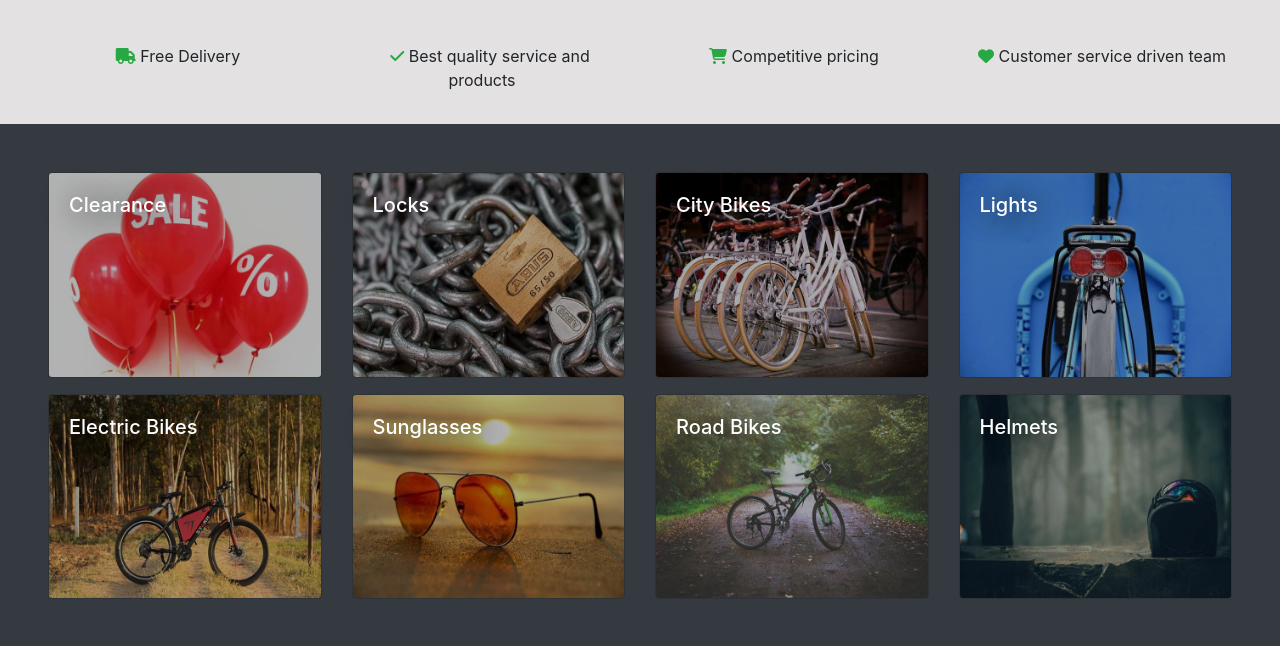
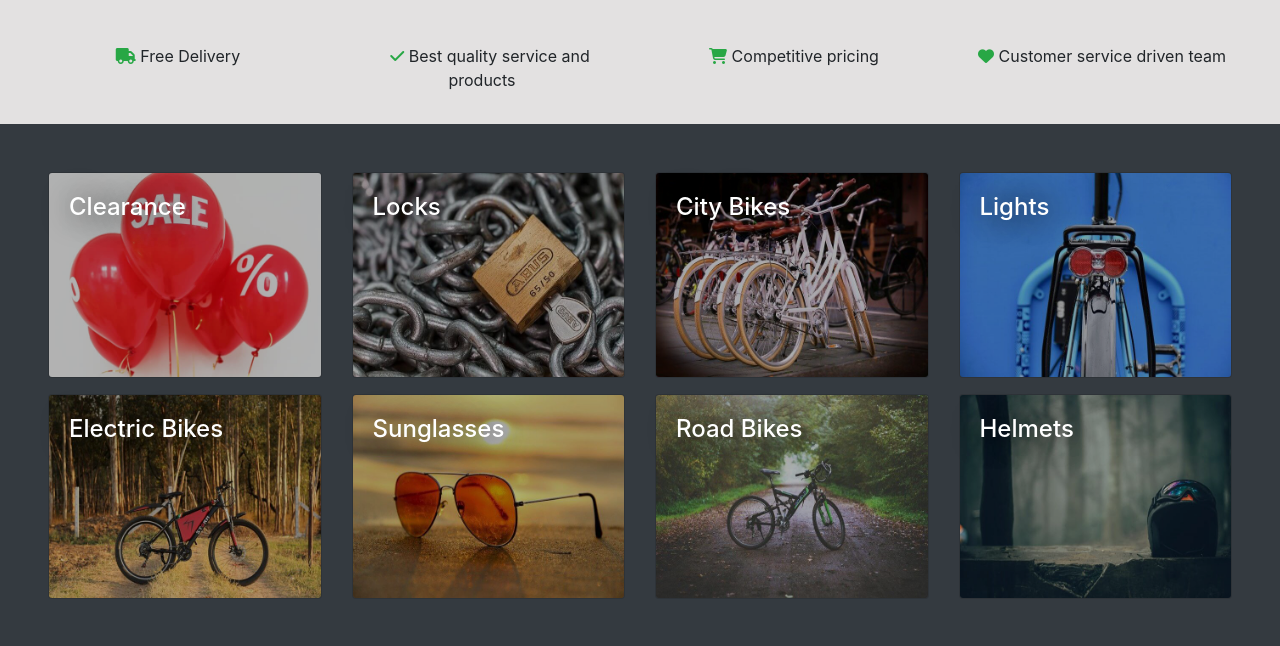
Before and after one commit to Code-Institute-Submissions/Bee-Cycles, a Django app: page / in a window 1280 px wide. Shown: the part 804-1450 px from the top of the page. Run offline with Django 3.2, Linux system fonts and the light colour scheme; data comes from the database, SQL or seed files in the repository; some libraries are stand-ins or nearby versions.

Commit message:
replaced all h5's with h4's in category cards

```diff
--- a/home/templates/home/index.html
+++ b/home/templates/home/index.html
@@ -75,7 +75,7 @@
       <div class="card category bg-dark text-white mb-md-3">
         <img src="{{ MEDIA_URL }}clearance.jpg" class="card-img" alt="Clearance" />
         <div class="card-img-overlay">
-          <h5 class="card-title">Clearance</h5>
+          <h4 class="card-title">Clearance</h4>
         </div>
       </div>
       </a>
@@ -85,7 +85,7 @@
       <div class="card category bg-dark text-white">
         <img src="{{ MEDIA_URL }}lock.jpg" class="card-img" alt="Locks" />
         <div class="card-img-overlay">
-          <h5 class="card-title">Locks</h5>
+          <h4 class="card-title">Locks</h4>
         </div>
       </div>
     </a>
@@ -95,7 +95,7 @@
       <div class="card category bg-dark text-white">
         <img src="{{ MEDIA_URL }}city_bike.jpg" class="card-img" alt="City Bikes" />
         <div class="card-img-overlay">
-          <h5 class="card-title">City Bikes</h5>
+          <h4 class="card-title">City Bikes</h4>
         </div>
       </div>
     </a>
@@ -106,7 +106,7 @@
       <div class="card category bg-dark text-white">
         <img src="{{ MEDIA_URL }}lights.jpg" class="card-img" alt="Lights" />
         <div class="card-img-overlay">
-          <h5 class="card-title">Lights</h5>
+          <h4 class="card-title">Lights</h4>
         </div>
       </div>
     </a>
@@ -116,7 +116,7 @@
       <div class="card category bg-dark text-white">
         <img src="{{ MEDIA_URL }}electric_bike.jpg" class="card-img" alt="Electric Bike" />
         <div class="card-img-overlay">
-          <h5 class="card-title">Electric Bikes</h5>
+          <h4 class="card-title">Electric Bikes</h4>
         </div>
       </div>
     </a>
@@ -126,7 +126,7 @@
       <div class="card category bg-dark text-white">
         <img src="{{ MEDIA_URL }}sunglasses.jpg" class="card-img" alt="Sunglasses" />
         <div class="card-img-overlay">
-          <h5 class="card-title">Sunglasses</h5>
+          <h4 class="card-title">Sunglasses</h4>
         </div>
       </div>
     </a>
@@ -136,7 +136,7 @@
       <div class="card category bg-dark text-white">
         <img src="{{ MEDIA_URL }}road_bike.jpg" class="card-img" alt="Road Bike" />
         <div class="card-img-overlay">
-          <h5 class="card-title">Road Bikes</h5>
+          <h4 class="card-title">Road Bikes</h4>
         </div>
       </div>
     </a>
@@ -146,7 +146,7 @@
       <div class="card category bg-dark text-white">
         <img src="{{ MEDIA_URL }}helmet.jpg" class="card-img" alt="Helmet" />
         <div class="card-img-overlay">
-          <h5 class="card-title">Helmets</h5>
+          <h4 class="card-title">Helmets</h4>
         </div>
       </div>
     </a>
```
